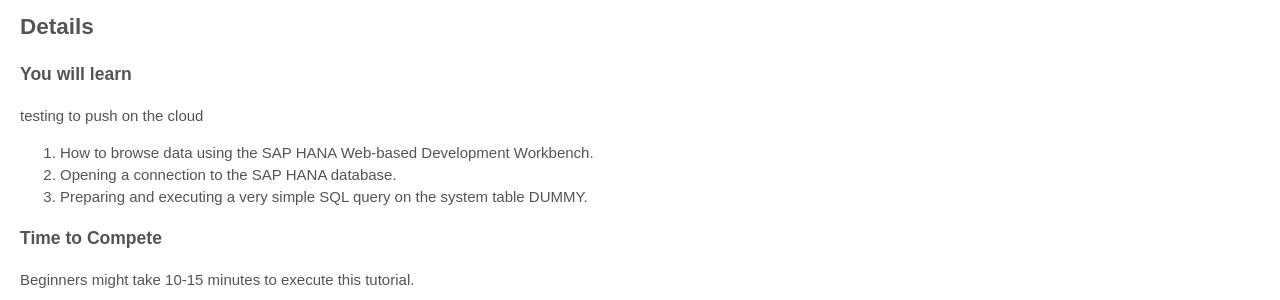
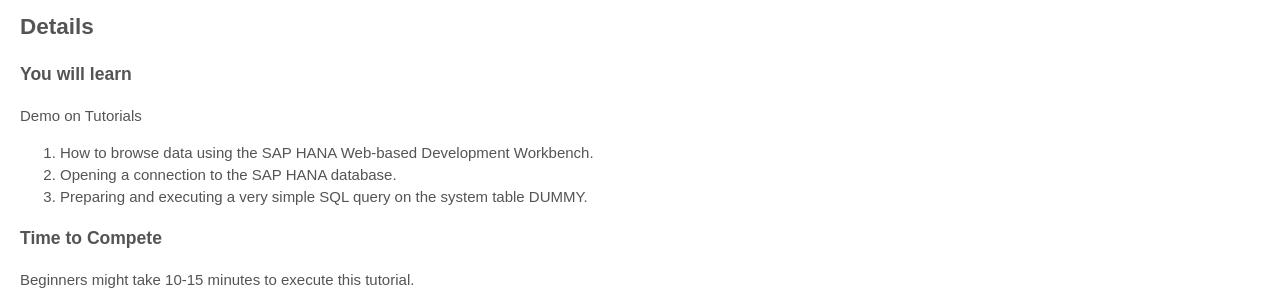
Before and after one commit to testorgiz/poc-tutorials, a Jekyll site: the page built from tutorials/hana-data-access-and-authorizations.md, in a window 1280 px wide. Shown: the part 592-892 px from the top of the page. Built offline with Jekyll 4.4.1, drawn with Linux system fonts in a browser that asks for light colours; some web fonts are replaced; comment, search, counter and statistics services are not loaded.

Commit message:
demo
demo

```diff
--- a/tutorials/hana-data-access-and-authorizations.md
+++ b/tutorials/hana-data-access-and-authorizations.md
@@ -33,7 +33,7 @@ Follow our other tutorials on the HANA Cloud Platform website
 ## Details
 
 ### You will learn
-testing to push on the cloud
+Demo on Tutorials
 
 1. How to browse data using the SAP HANA Web-based Development Workbench.
 2. Opening a connection to the SAP HANA database.
```
